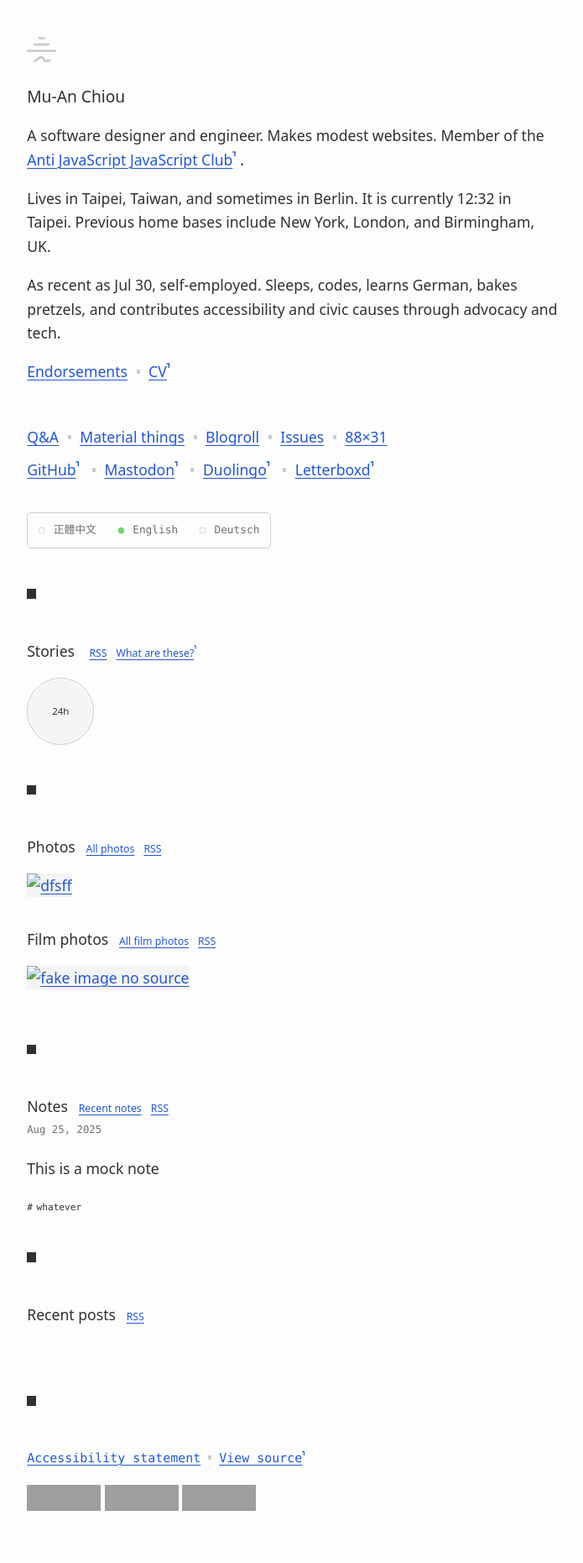
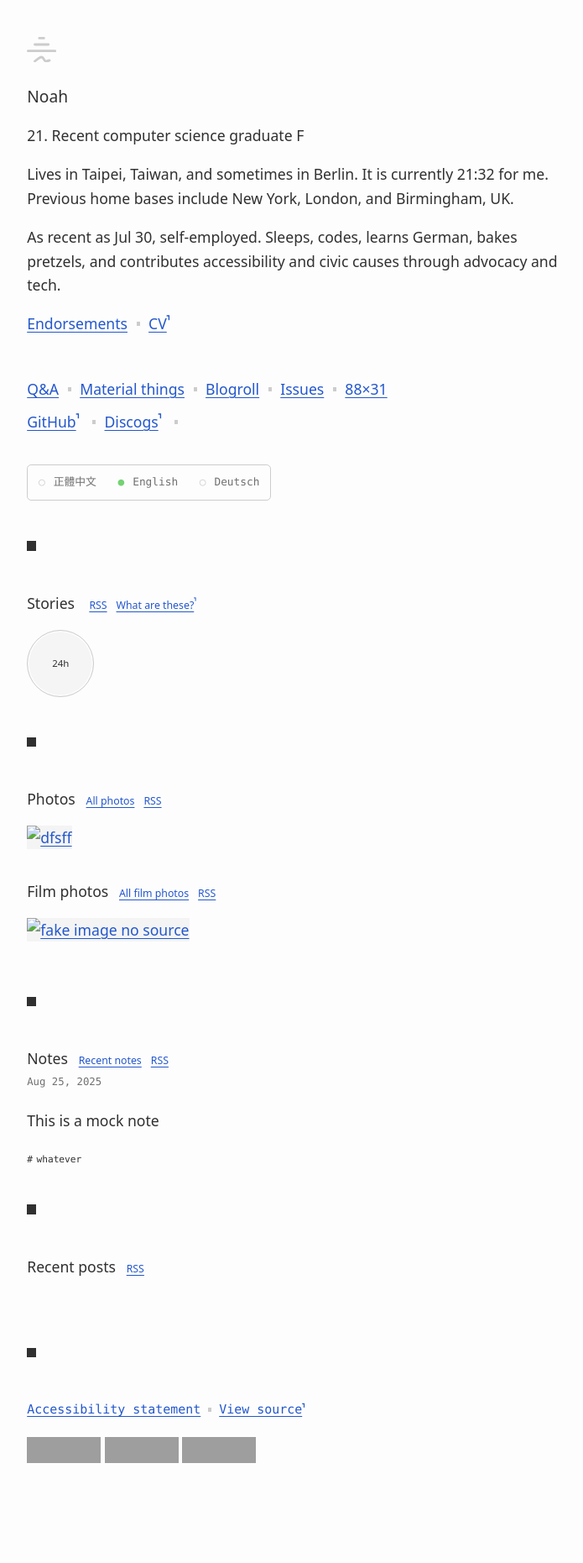
Before and after one commit to leadbraw/personalwebsite, a Jekyll site: the page built from index.html, in a window 1280 px wide. Shown: the whole page at 84% size, without its empty margins (291-986 px from the left). Built offline with Jekyll 4.4.1, drawn with Linux system fonts in a browser that asks for light colours; some web fonts are replaced; Markdown is read by kramdown in place of the engine named in the settings; after the commit the page ends 1804 px from its top, so only the background shows below that; grey boxes are pictures that could not be loaded.

Commit message:
fixes to timestamp

```diff
--- a/assets/root.js
+++ b/assets/root.js
@@ -3,13 +3,13 @@ function settime() {
   if (!timestamp || !('Intl' in window)) return
 
   const options = {
-    timeZone: "Asia/Taipei",
+    timeZone: "US/Pacific",
     timeStyle: "short",
     hour12: false
   }
 
   // https://gist.github.com/muan/e7414b6241f088090acd916ed965540e
-  let time = new Intl.DateTimeFormat(navigator.language || "zh-TW", options).format(new Date())
+  let time = new Intl.DateTimeFormat(navigator.language || "en", options).format(new Date())
 
   // Setting interpolated string instead of just the time because
   // if there's no JS there should be no mentions of current time
--- a/index.html
+++ b/index.html
@@ -1,14 +1,14 @@
 ---
-title: Mu-An Chiou
+title: Noah
 layout: default
 root: true
 ---
 
 <p>
-  A software designer and engineer. Makes modest websites. Member of the <a href="https://infrequently.org/stickers/">Anti JavaScript JavaScript Club</a>.
+  21. Recent computer science graduate F
 </p>
 <p>
-  Lives in Taipei, Taiwan, and sometimes in Berlin. <span class="time" data-timestamp-text="It is currently {time} in Taipei."></span> Previous home bases include New York, London, and Birmingham, UK.
+  Lives in Taipei, Taiwan, and sometimes in Berlin. <span class="time" data-timestamp-text="It is currently {time} for me."></span> Previous home bases include New York, London, and Birmingham, UK.
 </p>
 
 <p>
@@ -30,10 +30,8 @@ root: true
   <a href="{% link _pages/banners.md %}">88&times;31</a>
 </nav>
 <nav aria-label="Social">
-  <a href="https://github.com/muan" rel="me">GitHub</a><hr class="inline-hr">
-  <a href="https://mastodon.social/@muan" rel="me">Mastodon</a><hr class="inline-hr">
-  <a href="https://www.duolingo.com/profile/muan" rel="me">Duolingo</a><hr class="inline-hr">
-  <a href="http://letterboxd.com/muan/" rel="me">Letterboxd</a>
+  <a href="https://github.com/leadbraw" rel="me">GitHub</a><hr class="inline-hr">
+  <a href="https://www.discogs.com/user/leadbraw/collection" rel="me">Discogs</a><hr class="inline-hr">
 </nav>
 
 <div class="lang">
```
